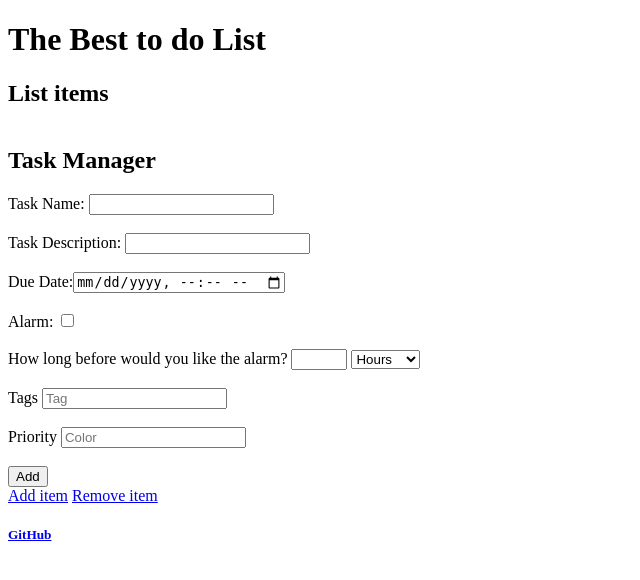
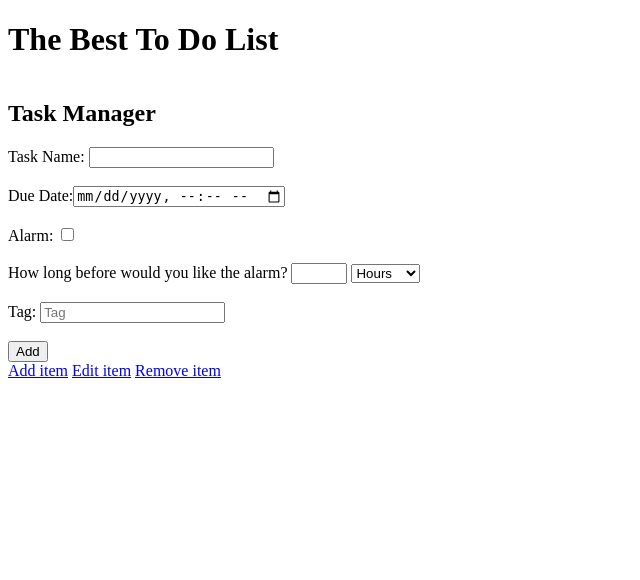
Before and after one commit to KuldeepGhate/Smart-To-Do-List, a PHP site: page /form.php in a window 1280 px wide. Shown: the top 580 px of the page, without its empty margins (0-640 px from the left). Run offline with PHP 8.4, Linux system fonts and the light colour scheme; data that the repository does not hold is empty; some libraries are stand-ins or nearby versions.

Commit message:
quick format changes

```diff
--- a/website/html/form.php
+++ b/website/html/form.php
@@ -3,7 +3,7 @@
 <head lang="en">
     <meta charset="UTF-8">
     <link rel="stylesheet" type="text/css" href="../style/style.css">
-    <link rel="stylesheet" href="../style/jquery-ui.css">
+    <link rel="stylesheet" type="text/css" href="../style/jquery-ui.css">
     <title>Todo List</title>
     <script src="../javascript/jQuery/jquery-2.1.3.js"></script>
     <script src="../javascript/jQuery/jquery-ui.js"></script>
@@ -12,20 +12,20 @@
     <script src="../javascript/taskLists.js"></script>
     <script src="../javascript/initialize.js"></script>
     <script src="../javascript/events.js"></script>
+    <script src="http://ajax.googleapis.com/ajax/libs/jquery/1.11.2/jquery.min.js"></script>
 
 </head>
 
-<body class="wallpaper">
+<body>
 <div id="container">
     <div id="header">
-        <h1 class="big-heading">The Best to do List</h1>
+        <h1 class="big-heading">The Best To Do List</h1>
     </div>
 
     <!-- The Lists -->
     <div id="content">
-        <h2 class="medium-heading">List items</h2>
+        <div id="todo">
 
-        <div id="todo">
             <!-- To do list -->
             <div id="divTasksTable">
                 <!-- cellspacing='0' is important, must stay -->
@@ -33,41 +33,40 @@
                 </table>
             </div>
 
-            <form id="addTaskForm1" method="post">
+            <!-- Add Form -->
+            <form action="form.php" id="addTaskForm" method="post">
                 <h2>Task Manager</h2>
-                <label>Task Name: </label><input type='text' id='addTaskName' name='taskName'><br><br>
-                <label>Task Description: </label><input type='text' id='addTaskDescription'
-                                                        name='taskDescription'><br><br>
-                <label>Due Date:</label><input type='datetime-local' id='addDate' placeholder='Select Date'
-                                               name='dueDate'><br><br>
-                <label>Alarm: </label><input type='checkbox' id='addAlarm' name='yes' value='true'><br><br>
-                <label>How long before would you like the alarm? </label><input type='number' id='addAlarmDate'
-                                                                                name='time' min='1' max='60'>
+                <label for="addTaskName">Task Name: </label><input type='text' id='addTaskName' name='taskName'><br><br>
+                <label for="addDate">Due Date:</label><input type='datetime-local' id='addDate'
+                                                             placeholder='Select Date' name='dueDate'><br><br>
+                <label for="addAlarm">Alarm: </label><input type='checkbox' id='addAlarm' name='yes'
+                                                            value='true'><br><br>
+                <label for="addAlarmDate">How long before would you like the alarm? </label><input type='number'
+                                                                                                   id='addAlarmDate'
+                                                                                                   name='time' min='1'
+                                                                                                   max='60'>
                 <select id='timeSelect'>
                     <option value='hours'>Hours</option>
                     <option value='minutes'>Minutes</option>
                 </select><br><br>
-                <label>Tags </label><input name='tag' id='addTagName' type='text' placeholder='Tag'><br><br>
-                <label>Priority </label><input id='addTagColor' name='tagColor' type='text' placeholder='Color'><br><br>
+                <label>Tag: </label><input name='tag' id='addTagName' type='text' placeholder='Tag'><br><br>
                 <input id='addTask' type='submit' value='Add' name='submit'>
             </form>
+
             <!-- To do list -->
             <div id="divFinishedTable">
                 <!-- cellspacing='0' is important, must stay -->
                 <table id="finishedTasks" cellspacing='0'>
                 </table>
             </div>
+
             <a href="#" id="addTask" class="button">Add item</a>
+            <a href="#" id="editTask" class="button">Edit item</a>
             <a href="#" id="removeTask" class="button">Remove item</a>
+
         </div>
     </div>
 
-    <!-- Popup Div -->
-
-    <div id="footer">
-        <h5 class="small-heading"><a href="https://github.com/Bluesroo/COEN-276-Project">GitHub</a></h5>
-    </div>
-</div>
     <?php
 
 
--- a/website/html/index.php
+++ b/website/html/index.php
@@ -61,8 +61,8 @@
             </div>
 
             <a href="#" id="addTask" class="button">Add item</a>
+            <a href="#" id="editTask" class="button">Edit item</a>
             <a href="#" id="removeTask" class="button">Remove item</a>
-            <a href="#" id="editTask" class="button">Edit item</a>
 
         </div>
     </div>
```
Lines whose indentation alone changed are shown as unchanged.
